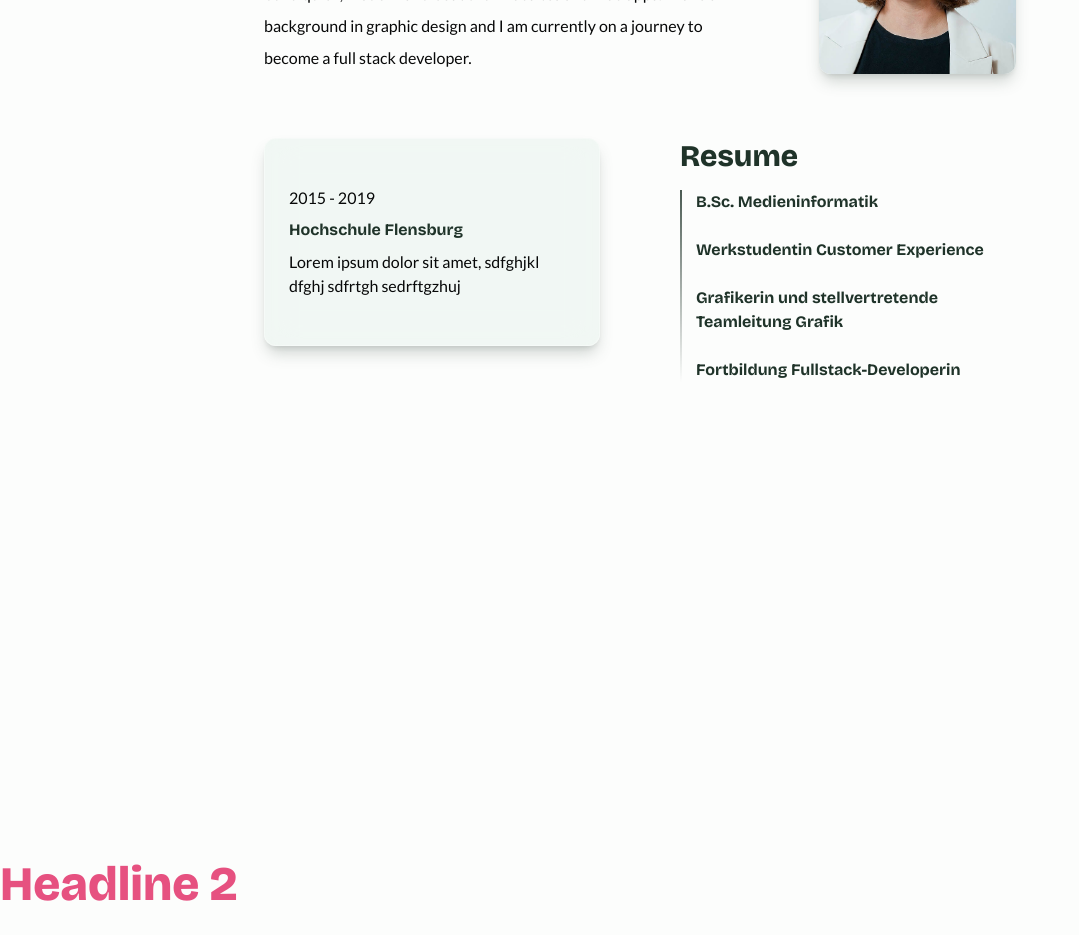
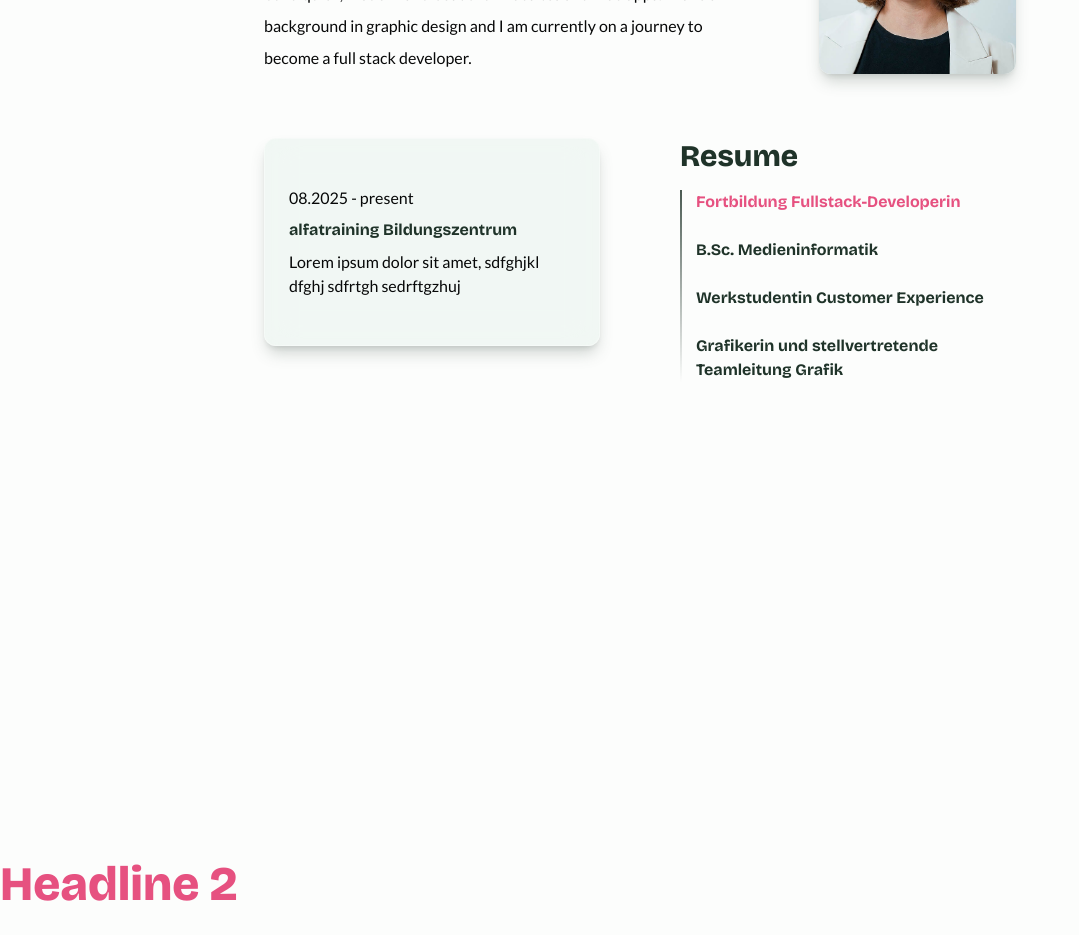
Before and after one commit to jovi-bug/portfolio, a React (Vite) app: page / in a window 1280 px wide. Shown: the part 1100-2035 px from the top of the page, without its empty margins (0-1079 px from the left). Built offline with nearby package versions, Linux system fonts and the light colour scheme.

Commit message:
Added entry animations to Hero and About section

```diff
--- a/package.json
+++ b/package.json
@@ -13,7 +13,7 @@
     "@tailwindcss/vite": "^4.1.18",
     "framer-motion": "^12.34.0",
     "lucide-react": "^0.574.0",
-    "motion": "^12.34.0",
+    "motion": "^12.34.3",
     "react": "^19.2.0",
     "react-dom": "^19.2.0",
     "tailwindcss": "^4.1.18"
--- a/src/components/sections/About.jsx
+++ b/src/components/sections/About.jsx
@@ -1,20 +1,37 @@
 import Headline2 from "@/components/typography/Headline2.jsx";
 import Headline3 from "@/components/typography/Headline3.jsx";
 import about from "@/data/about.js";
-import {useState} from "react";
+import {useRef, useState} from "react";
+import {motion, useInView, AnimatePresence} from "framer-motion";
+
+const cvContainer = {
+    hidden: {opacity: 0},
+    visible: {opacity: 1, transition: {staggerChildren: 0.2, delayChildren: 0.5, duration: 0.5}}
+}
+const cvItem = {
+    hidden: {opacity: 0, y: 10},
+    visible: {opacity: 1, y: 0}
+}
 
 function About() {
 
     const [hoveredEntry, setHoveredEntry] = useState(about.cv[0])
 
-    //TODO: Add Animations
+    const ref = useRef(null)
+    const isInView = useInView(ref, {
+        once: true,
+        margin: "0px 100px -50px 0px"
+    })
+
     return (
         <>
             <section id="about" className="relative min-h-screen flex items-center overflow-hidden">
 
-                <div className="container md:mx-60 px-6 pt-32 pb-20 relative z-10 space-y-16">
-
-
+                <motion.div ref={ref}
+                            initial={{opacity: 0, y: 20}}
+                            animate={isInView ? {opacity: 1, y: 0} : {opacity: 0, y: 20}}
+                            transition={{duration: 0.8, ease: "easeOut"}}
+                            className="container md:mx-60 px-6 pt-32 pb-20 relative z-10 space-y-16">
                     {/*  Introduction and Image */}
                     <div className="grid md:grid-cols-3 justify-between md:gap-20">
                         <div className="col-span-2">
@@ -32,30 +49,43 @@ function About() {
                     <div className="grid md:grid-cols-2 md:gap-20">
 
                         {/*  Details for resume entries  */}
-                        <div>
-                            {hoveredEntry && <div
-                                className="blur-bg flex flex-col gap-2 p-6 min-h-52 justify-center rounded-xl shadow-forest-mid/25 shadow-lg">
-                                <span className="block w-full">{hoveredEntry.period}</span>
-                                <h4 className="block w-full font-display font-bold text-forest hover:text-accent">{hoveredEntry.institution}</h4>
-                                <span className="block w-full">{hoveredEntry.description}</span>
-                            </div>}
-                        </div>
+                        <motion.div>
+                            <AnimatePresence mode="wait">
+                                {hoveredEntry && <motion.div
+                                    key={hoveredEntry.title}
+                                    initial={{opacity: 0, y: 10}}
+                                    animate={{opacity: 1, y: 0}}
+                                    exit={{opacity: 0, y: 10}}
+                                    transition={{duration: 0.3}}
+                                    className="blur-bg flex flex-col gap-2 p-6 min-h-52 justify-center rounded-xl shadow-forest-mid/25 shadow-lg">
+                                    <span className="block w-full">{hoveredEntry.period}</span>
+                                    <h4 className="block w-full font-display font-bold text-forest hover:text-accent">{hoveredEntry.institution}</h4>
+                                    <span className="block w-full">{hoveredEntry.description}</span>
+                                </motion.div>}
+                            </AnimatePresence>
+                        </motion.div>
                         <div>
                             {/* TODO: Active entry in accent color*/}
                             <Headline3 content="Resume"></Headline3>
-                            <div className="space-y-6  border-gradient-left pl-4">
+                            <motion.div variants={cvContainer}
+                                        initial="hidden"
+                                        animate={isInView ? "visible" : "hidden"}
+                                        className="space-y-6  border-gradient-left pl-4">
                                 {about.cv.map(entry => (
-                                    <h4 className="font-display font-bold text-forest hover:text-accent hover:cursor-pointer"
+                                    <motion.h4
+                                        variants={cvItem}
+                                        className="font-display font-bold text-forest hover:text-accent hover:cursor-pointer"
+                                        style={hoveredEntry === entry ? {color: "#E65180"} : {color: "#1F3329"}}
                                         onMouseEnter={() => setHoveredEntry(entry)}
                                         onClick={() => setHoveredEntry(entry)}>
                                         {entry.title}
-                                    </h4>
+                                    </motion.h4>
                                 ))}
-                            </div>
+                            </motion.div>
                         </div>
                     </div>
 
-                </div>
+                </motion.div>
             </section>
         </>
     );
--- a/src/components/sections/Hero.jsx
+++ b/src/components/sections/Hero.jsx
@@ -1,12 +1,19 @@
 import about from "@/data/about.js";
 import AnimatedButton from "@/components/smallComponents/AnimatedButton.jsx";
 import Star from "@/components/smallComponents/Star.jsx";
+import {motion} from "framer-motion"
 
 function AboutSection() {
     return (
         <section className="relative min-h-screen flex items-center overflow-hidden">
 
-            <div className="container md:mx-60 px-6 pt-32 pb-20 relative z-10 text-forest">
+            <motion.div
+                initial={{opacity:0, y: 10}}
+                animate={{opacity:1, y:0}}
+                transition={{duration: 0.5}}
+                // whileInView={{opacity: 1}}
+                layout
+                className="container md:mx-60 px-6 pt-32 pb-20 relative z-10 text-forest">
                 <div>
                     {/* Stars */}
 
@@ -39,7 +46,7 @@ function AboutSection() {
                     {/* TODO: Implement OnClick */}
                     <AnimatedButton>Browse projects</AnimatedButton>
                 </div>
-            </div>
+            </motion.div>
 
 
         </section>
--- a/src/data/about.js
+++ b/src/data/about.js
@@ -4,6 +4,14 @@ const about = {
     title: "Frontend Developer",
     description: "I'm a Frontend Developer based in northern Germany. I strive to build quick, modern and beautiful websites and web apps. I have a background in graphic design and I am currently on a journey to become a full stack developer.",
     cv: [
+        {
+            id: "cv_4",
+            period: "08.2025 - present",
+            institution: "alfatraining Bildungszentrum",
+            title: "Fortbildung Fullstack-Developerin",
+            description: "Lorem ipsum dolor sit amet, sdfghjkl dfghj sdfrtgh sedrftgzhuj",
+            type: "education"
+        },
         {
             id: "cv_1",
             period: "2015 - 2019",
@@ -27,14 +35,6 @@ const about = {
             title: "Grafikerin und stellvertretende Teamleitung Grafik",
             description: "Lorem ipsum dolor sit amet, sdfghjkl dfghj sdfrtgh sedrftgzhuj",
             type: "work"
-        },
-        {
-            id: "cv_4",
-            period: "08.2025 - present",
-            institution: "alfatraining Bildungszentrum",
-            title: "Fortbildung Fullstack-Developerin",
-            description: "Lorem ipsum dolor sit amet, sdfghjkl dfghj sdfrtgh sedrftgzhuj",
-            type: "education"
         }
     ]
 }
--- a/src/styles.css
+++ b/src/styles.css
@@ -56,6 +56,7 @@
 
     p {
         line-height: 2;
+
     }
 }
 
```
Also changed, not shown: 1 other file (tests, documents, lock files or other folders).
